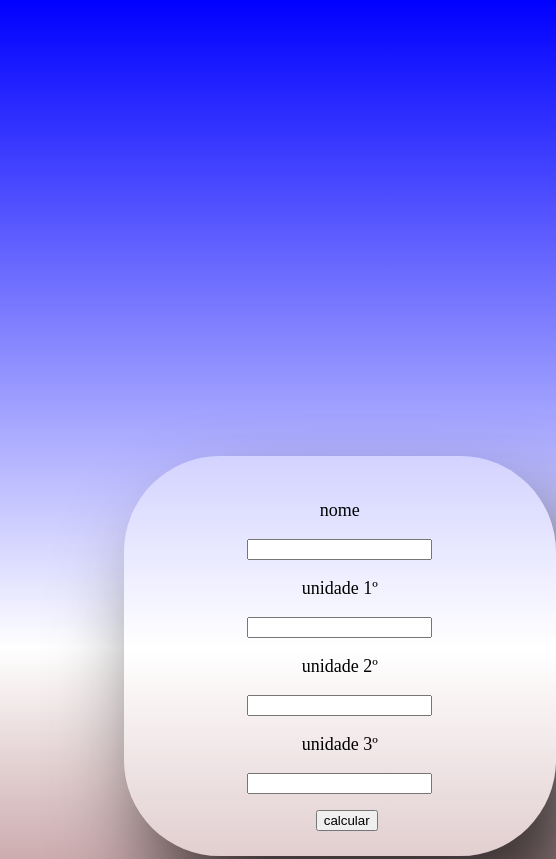
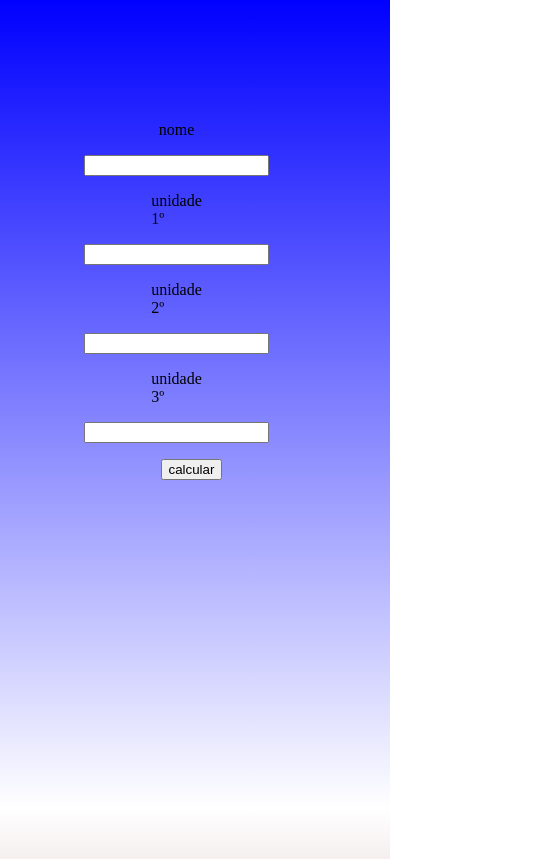
Before and after one commit to Kaiosergio21/mediaescolar_web, a plain HTML site: page index.html in a window 390 px wide. Shown: the top 859 px of the page, 556 px wide, since content can reach past the window. Drawn offline with Linux system fonts and the light colour scheme.

Commit message:
Update style.css

```diff
--- a/style.css
+++ b/style.css
@@ -24,7 +24,7 @@ body{
     padding-top: 1rem;
     align-items: center; /* Center horizontally */
     justify-content: center; /* Center vertically */
-    margin-right: 15%;
+    margin-right: 35%;
 
 
 
@@ -108,3 +108,34 @@ body{
 
     background:  rgba(59, 200, 255, 0.377);
 }
+
+@media only screen and (max-width: 768px) {
+    body {
+
+        background: linear-gradient(blue,white,rgb(100, 0, 8));
+
+        height: 100rem;
+        width: auto; /* Remove fixed height */
+    }
+
+    .central {
+        margin-right: 0;
+        gap: 0.5rem;
+        padding-bottom: 280%;/* Remove right margin */
+    }
+
+    .caixa {
+        width: 0%; /* Adjust width for smaller screens */
+        height: auto; /* Allow height to adjust based on content */
+    }
+
+    .controles {
+        padding-right: 1rem; /* Adjust padding */
+    }
+
+    .central p{
+
+        font-size: medium;
+
+    }
+}
```
